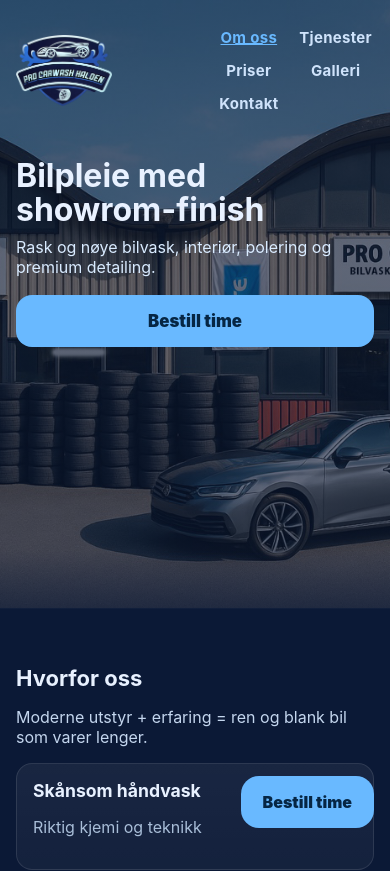
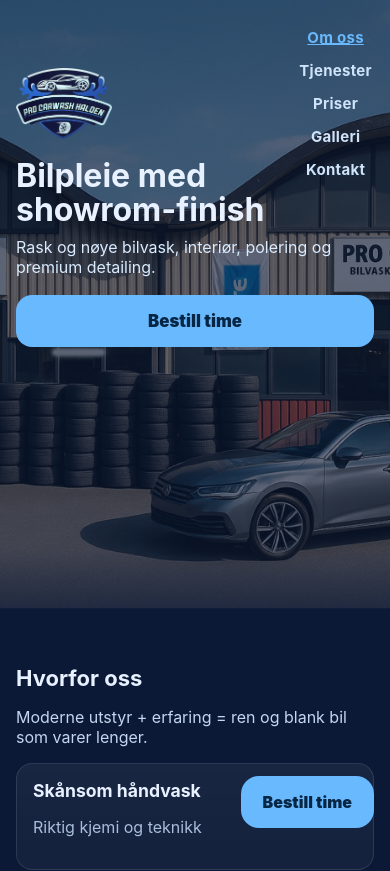
Before and after one commit to ihorbenhav-source/Pro-carwash, a plain HTML site: page index.html in a window 390 px wide. Shown: the top 871 px of the page. Drawn offline with Linux system fonts and the light colour scheme.

Commit message:
Update index.html

```diff
--- a/index.html
+++ b/index.html
@@ -125,7 +125,7 @@
     .header .nav{
       display:grid !important;
       position:static !important;
-      grid-template-columns: repeat(3, 1fr);
+      grid-template-columns: repeat(2, 1fr);
       gap:6px 10px;
       justify-items:center;
       padding:8px 0;
@@ -146,7 +146,7 @@
 
   @media (max-width: 480px){
     .header .nav{
-      grid-template-columns: repeat(2, 1fr);
+      grid-template-columns: repeat(1, 1fr);
     }
   }
 </style>
```
